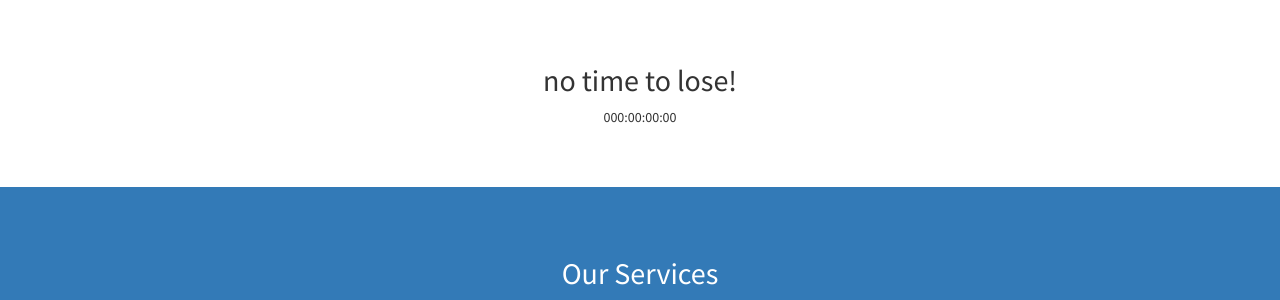
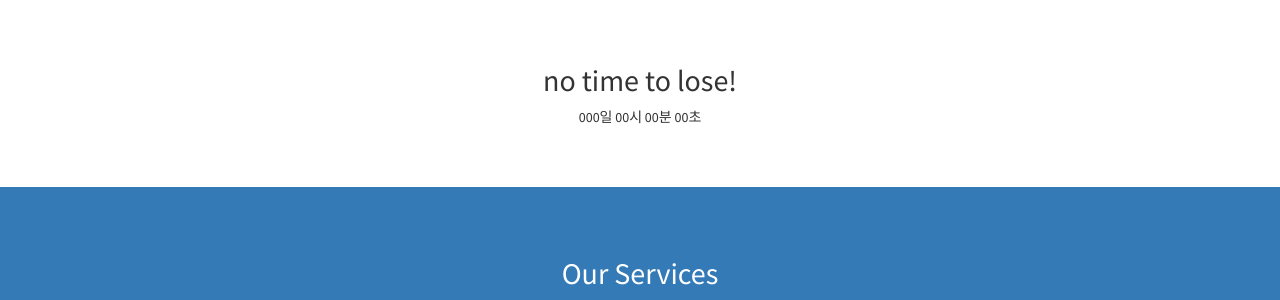
Before and after one commit to Oh-Junhee0123/CS-Requirement-Finder.github.io, a Jekyll site: the page built from index.html, in a window 1280 px wide and 900 px high, scrolled down 754 px. Shown: the part 152-452 px from the top of the window. Built offline with Jekyll 4.4.1, drawn with Linux system fonts in a browser that asks for light colours.

Commit message:
Update about.html

```diff
--- a/_includes/about.html
+++ b/_includes/about.html
@@ -3,7 +3,7 @@
     <div class="row">
       <div class="col-lg-12 text-center">
         <h2>no time to lose!</h2>
-        <p class="dday">000:00:00:00</p>
+        <p class="dday">000일 00시 00분 00초</p>
         <script src="dday.js"></script>
       </div>
     </div>
```
